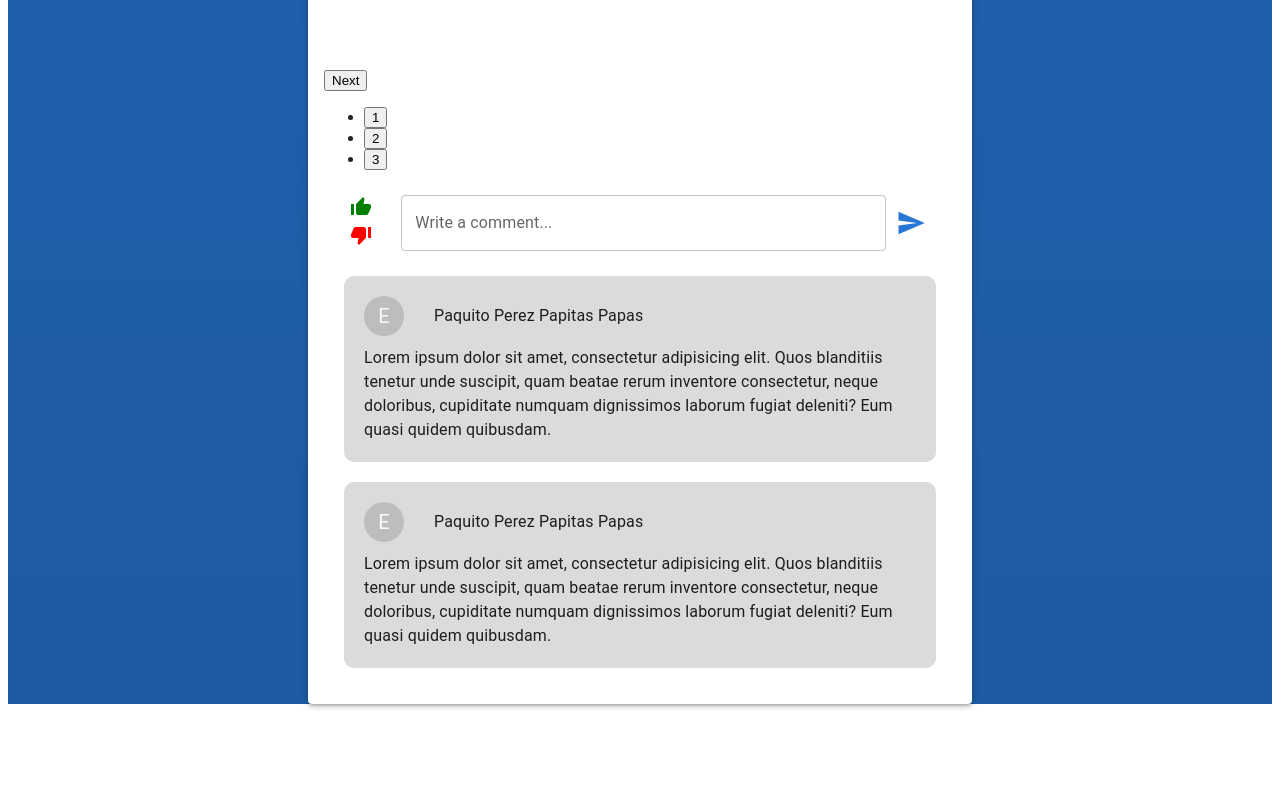
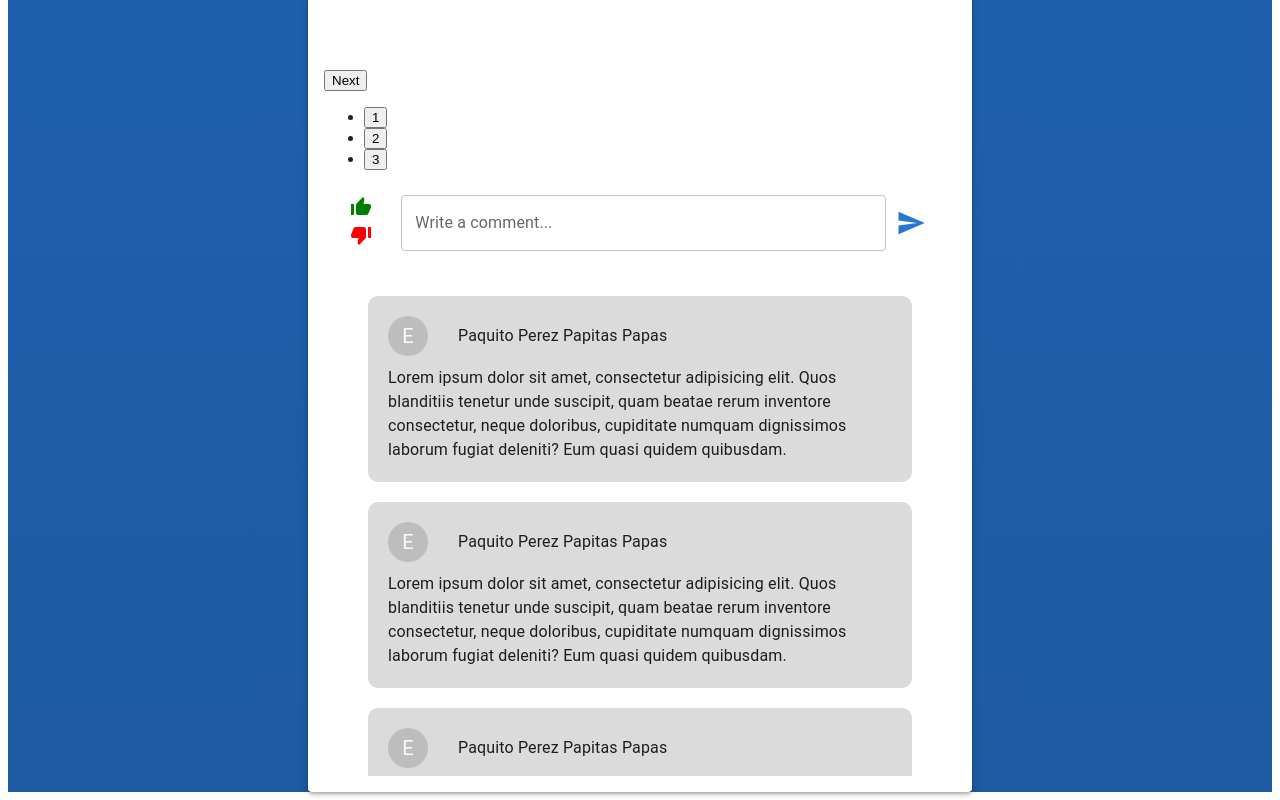
Before and after one commit to SubrosaDeddy/PWII-Project, a React (Create React App) app in the folder ourker-app/: page /ViewPost in a window 1280 px wide. Shown: the part 2983-3783 px from the top of the page. Before the commit the page ends 3695 px from the top, so only its background shows below. Built offline with nearby package versions, Linux system fonts and the light colour scheme; the HTML template or start-up script is replaced by a standard one.

Commit message:
Scroll en comentarios

```diff
--- a/ourker-app/src/pages/ViewPost.js
+++ b/ourker-app/src/pages/ViewPost.js
@@ -54,15 +54,7 @@ export default function ViewPost() {
     return (
     <Grid spacing={2} sx={{backgroundImage:"linear-gradient(to bottom, #2777D4,#1D5AA1)", minHeight:"100%"}}>
         <Box height={'15px'}/>
-        <Paper elevation={3} sx={{
-            p:2,
-            margin: 'auto',
-            maxWidth: "50%",
-            flexGrow: 1,
-            top: 9,
-            backgroundColor: (theme) =>
-                theme.palette.mode === 'dark' ? '#1A2027' : '#fff',
-        }}>
+        <Paper elevation={3} sx={{p:2, margin: 'auto', maxWidth: "50%", flexGrow: 1, top: 9, backgroundColor: (theme) =>theme.palette.mode === 'dark' ? '#1A2027' : '#fff'}}>
             <Typography sx={{ fontSize:14, margin:"auto", textAlign:"right"}}>
                             29/03/2022
             </Typography>
@@ -97,6 +89,7 @@ export default function ViewPost() {
                 <SendIcon sx={{mx:"10px", color:color_one.primary.main, fontSize:"30px"}}/>
             </Box>
 
+            <Container sx={{overflowY:"scroll", height:"500px"}}>
                 <Grid container className={classes.Comment} sx={{}}>
                     <Avatar item xs={5} sx={{m:"10px", width:"30px"}}>E</Avatar>
                     <Typography item xs={7} sx={{marginLeft:"30px", my:"auto"}}>Paquito Perez Papitas Papas</Typography>
@@ -108,6 +101,19 @@ export default function ViewPost() {
                     <Typography item xs={7} sx={{marginLeft:"30px", my:"auto"}}>Paquito Perez Papitas Papas</Typography>
                     <Typography item sx={{marginTop:"10px"}}>Lorem ipsum dolor sit amet, consectetur adipisicing elit. Quos blanditiis tenetur unde suscipit, quam beatae rerum inventore consectetur, neque doloribus, cupiditate numquam dignissimos laborum fugiat deleniti? Eum quasi quidem quibusdam.</Typography>
                 </Grid>
+
+                <Grid container className={classes.Comment} sx={{borderColor:color_one.primary.main}}>
+                    <Avatar item xs={5} sx={{m:"10px", width:"30px"}}>E</Avatar>
+                    <Typography item xs={7} sx={{marginLeft:"30px", my:"auto"}}>Paquito Perez Papitas Papas</Typography>
+                    <Typography item sx={{marginTop:"10px"}}>Lorem ipsum dolor sit amet, consectetur adipisicing elit. Quos blanditiis tenetur unde suscipit, quam beatae rerum inventore consectetur, neque doloribus, cupiditate numquam dignissimos laborum fugiat deleniti? Eum quasi quidem quibusdam.</Typography>
+                </Grid>
+
+                <Grid container className={classes.Comment} sx={{borderColor:color_one.primary.main}}>
+                    <Avatar item xs={5} sx={{m:"10px", width:"30px"}}>E</Avatar>
+                    <Typography item xs={7} sx={{marginLeft:"30px", my:"auto"}}>Paquito Perez Papitas Papas</Typography>
+                    <Typography item sx={{marginTop:"10px"}}>Lorem ipsum dolor sit amet, consectetur adipisicing elit. Quos blanditiis tenetur unde suscipit, quam beatae rerum inventore consectetur, neque doloribus, cupiditate numquam dignissimos laborum fugiat deleniti? Eum quasi quidem quibusdam.</Typography>
+                </Grid>
+            </Container>
         </Paper>
 
     </Grid>
```
Lines whose indentation alone changed are shown as unchanged.
